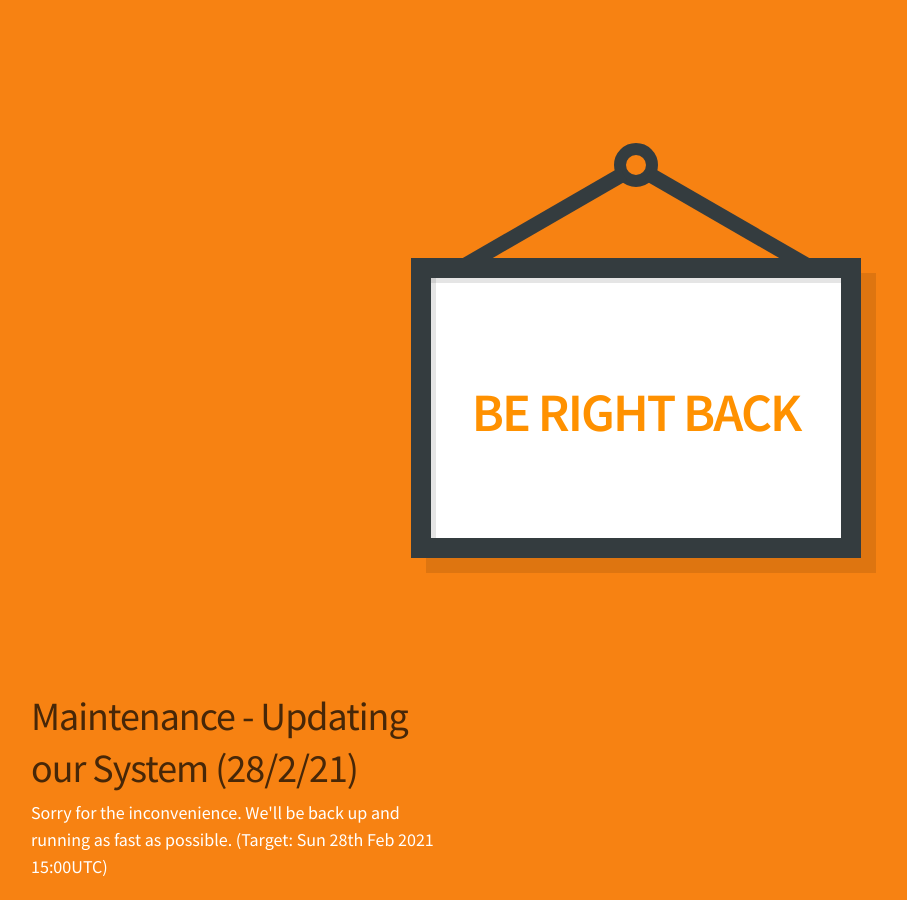
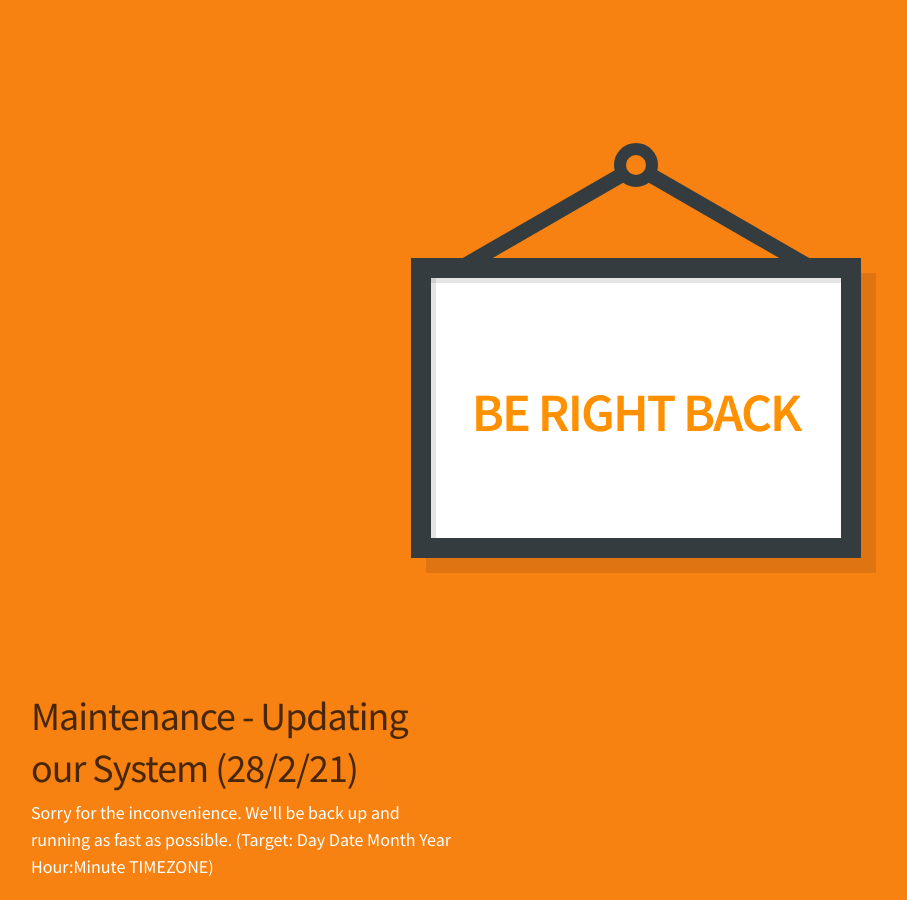
Before and after one commit to openresearchcalendar/openresearchcalendar.github.io, a Jekyll site: the page built from maintenance.md, in a window 1280 px wide. Shown: the whole page, without its empty margins (4-911 px from the left). Built offline with Jekyll 4.4.1, drawn with Linux system fonts in a browser that asks for light colours; nearby versions of some CDN libraries; comment, search, counter and statistics services are not loaded; part of the change alters nothing that is shown.

Commit message:
fix to maintenance page

```diff
--- a/_layouts/maintenance.html
+++ b/_layouts/maintenance.html
@@ -378,7 +378,7 @@
 	</div>
 	<div class="context primary-text-color">
 
-    <p>Sorry for the inconvenience. We'll be back up and running as fast as possible. (Target: Sun 28th Feb 2021 15:00UTC)</p>
+    <p>Sorry for the inconvenience. We'll be back up and running as fast as possible. (Target: Day Date Month Year Hour:Minute TIMEZONE)</p>
 
 	</div>
 </div>
--- a/maintenance.md
+++ b/maintenance.md
@@ -3,14 +3,21 @@ layout: maintenance
 title: Maintenance
 ---
 <!--- Remember to adjust target date/time on Line 381 of _layouts/maintenance.html --->
-<!--- To remove maintenance mode, remove the redirect_from above. Then remove redirect_to from 'add-event.html' line 5 --->
 
-<!--- paste redirect_from in here for future use:
+<!--- To set-up maintenance mode, add    (1) to the YAML above.
+      To remove maintenance mode, remove (1) from the YAML above. --->
+
+<!--- (1)
 redirect_from:
   - /index
+  - /add-event
+  - /bug-feature
   - /calendar
+  - /Code_of_Conduct
+  - /Contributing
+  - /datause
+  - /email-subscribe
+  - /email-unsubscribe
+  - /report
+  - /sticker
 --->
-
-<!--- paste redirect_to in here for future use:
-<meta http-equiv="Refresh" content="0; URL=https://openresearchcalendar.github.io/maintenance">
---->
```
